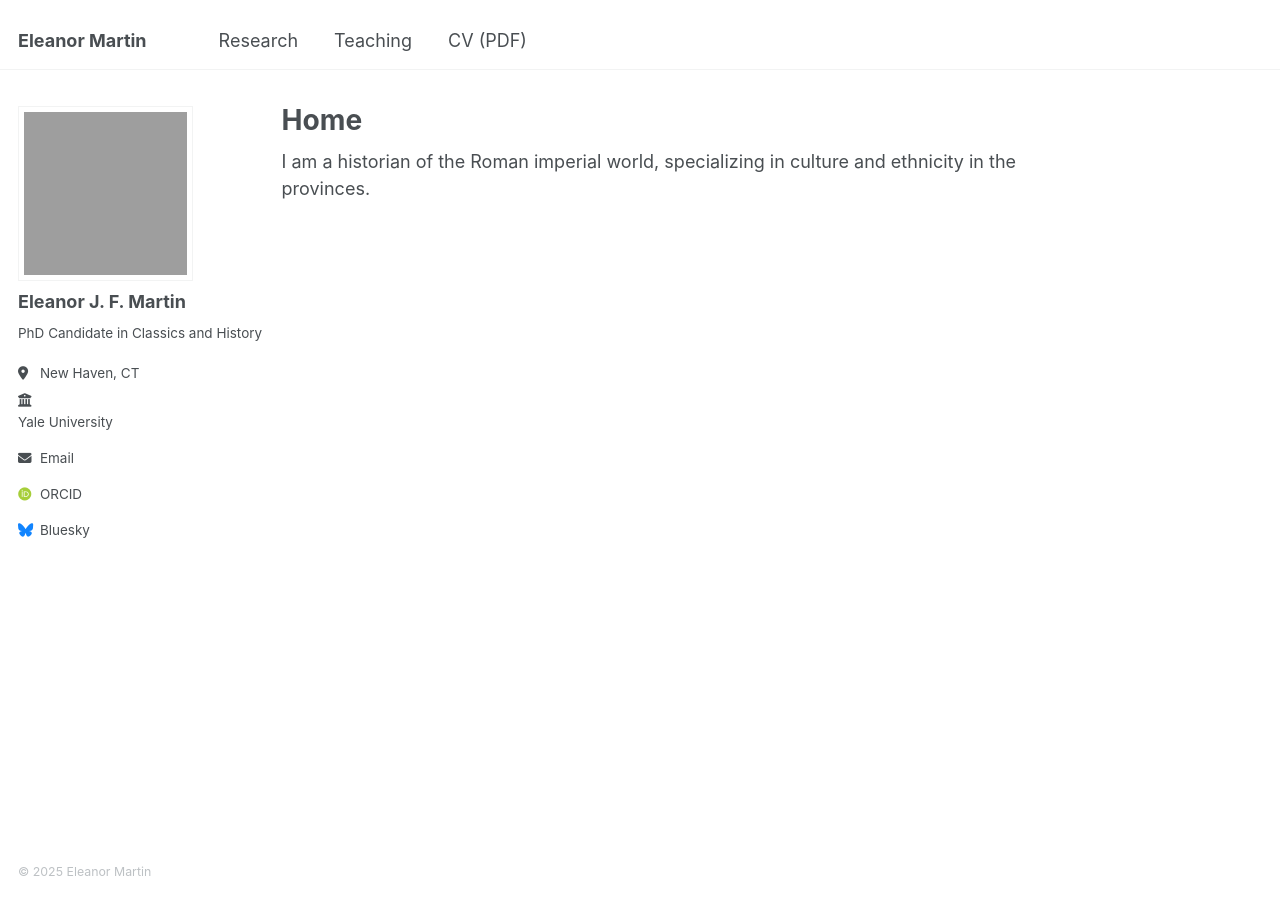
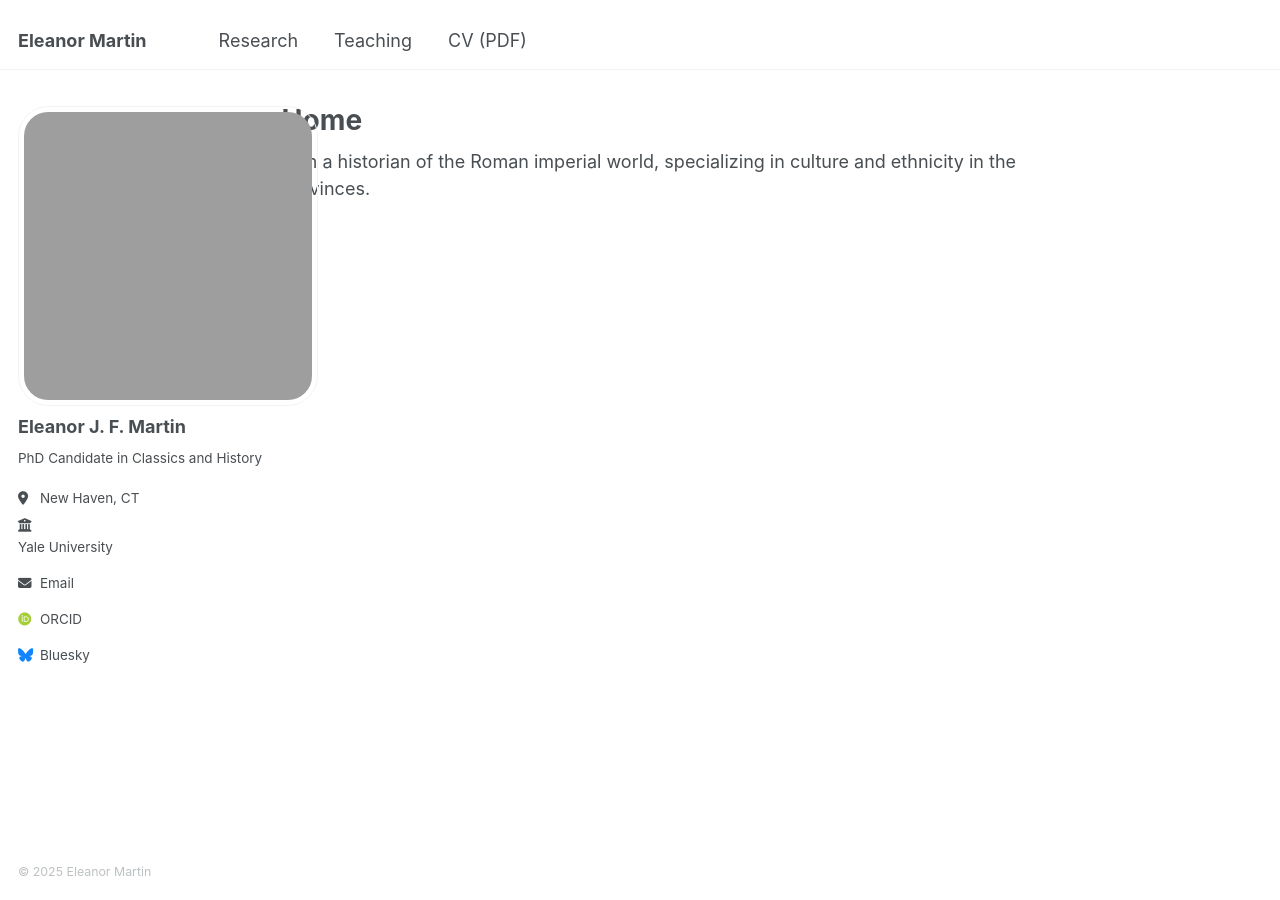
Before and after one commit to eleanorjmartin/eleanorjmartin.github.io, a Jekyll site: the page built from _pages/about.md, in a window 1280 px wide. Built offline with Jekyll 4.4.1, drawn with Linux system fonts in a browser that asks for light colours; some web fonts are replaced.

Commit message:
Update _sidebar.scss

```diff
--- a/_sass/layout/_sidebar.scss
+++ b/_sass/layout/_sidebar.scss
@@ -82,10 +82,10 @@
    ========================================================================== */
 
 .author__avatar img {
-  max-width: 200px; // Adjust to your desired width
-  width: 175px; // Adjust to your desired width
-  height: 175px; // Adjust to your desired height
-  border-radius: 0%; // Change to 0 for square, 50% for circle, or any other value for different shapes
+  max-width: 300px; // Adjust to your desired width
+  width: 300px; // Adjust to your desired width
+  height: 300px; // Adjust to your desired height
+  border-radius: 10%; // Change to 0 for square, 50% for circle, or any other value for different shapes
 
   @include breakpoint($large) {
     padding: 5px;
```
